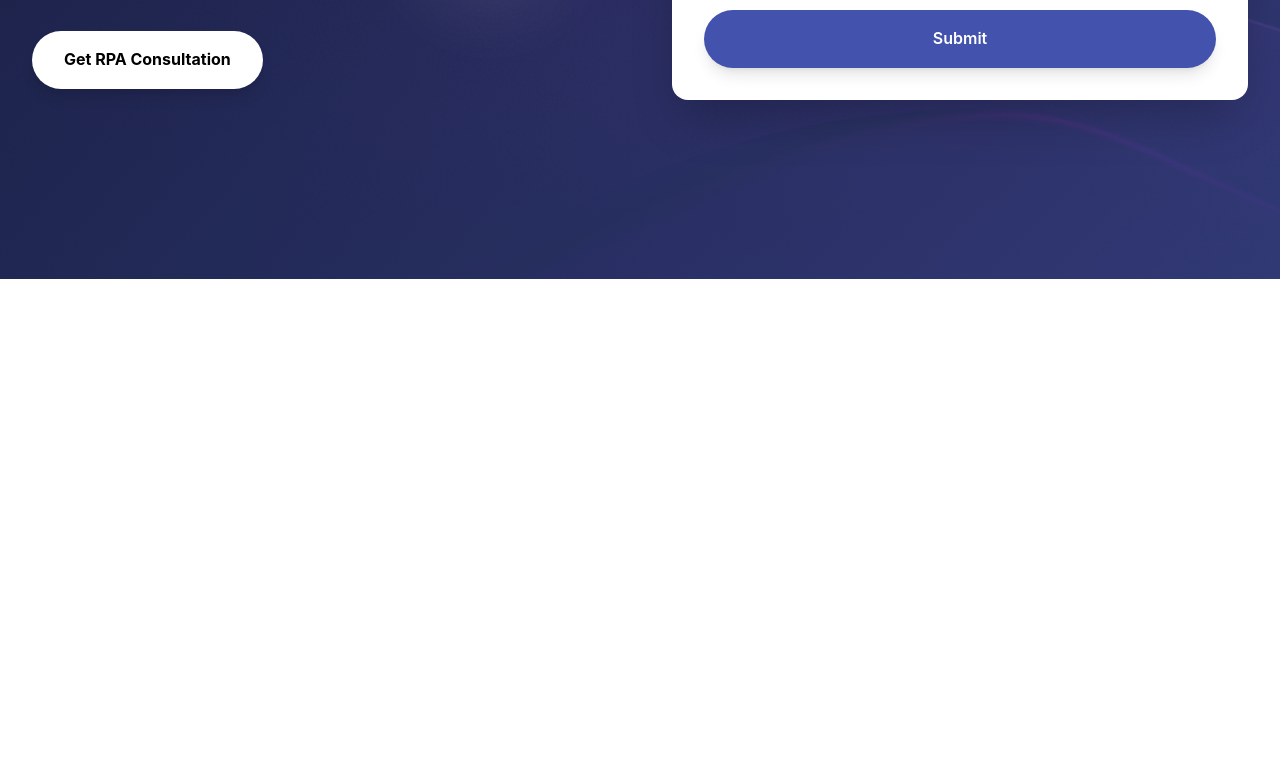
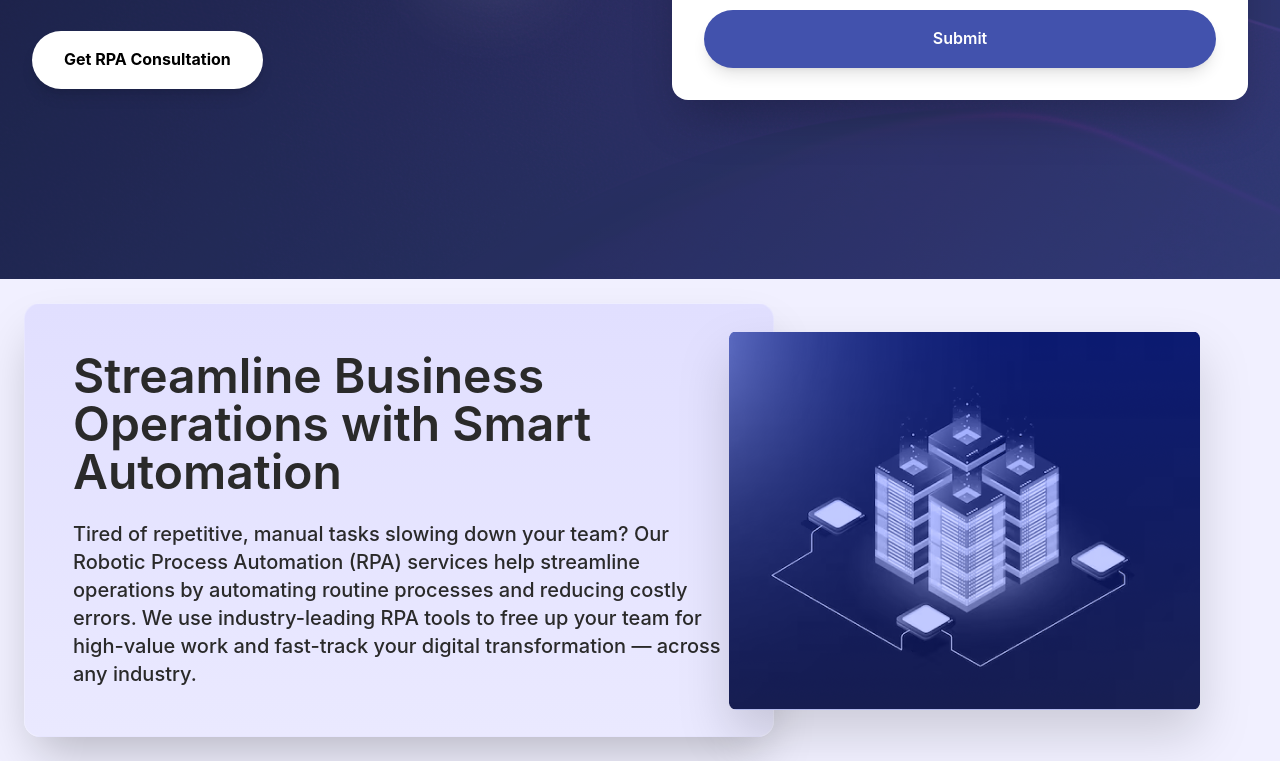
Before and after one commit to rastogi30/Mindor-tech, a Next.js app: page /services/rpa in a window 1280 px wide. Shown: the part 521-1282 px from the top of the page. Before the commit the page ends 800 px from the top, so only its background shows below. Built offline with nearby package versions, Linux system fonts and the light colour scheme.

Commit message:
minor addition

```diff
--- a/src/components/Mindor.tsx
+++ b/src/components/Mindor.tsx
@@ -1,7 +1,7 @@
 import React from 'react';
 
 interface MindorProps {
-  variant?: 'default' | 'service' | 'blockchain';
+  variant?: 'default' | 'service' | 'blockchain' | 'rpa';
 }
 
 const Mindor: React.FC<MindorProps> = ({ variant = 'default' }) => {
@@ -23,6 +23,12 @@ const Mindor: React.FC<MindorProps> = ({ variant = 'default' }) => {
             description: "In the era of digital transformation, blockchain stands out as a revolutionary technology. At Mindor, we offer comprehensive blockchain development services that empower businesses to leverage the benefits of decentralization, transparency, and security.",
             image: "/assets/block.png",
             alt: "Mindor Blockchain"
+        },
+        rpa: {
+            title: "Streamline Business Operations with Smart Automation",
+            description: "Tired of repetitive, manual tasks slowing down your team? Our Robotic Process Automation (RPA) services help streamline operations by automating routine processes and reducing costly errors. We use industry-leading RPA tools to free up your team for high-value work and fast-track your digital transformation — across any industry.",
+            image: "/assets/block.png",
+            alt: "Mindor RPA"
         }
     };
 
--- a/src/services/rpa.tsx
+++ b/src/services/rpa.tsx
@@ -1,12 +1,14 @@
 import react from 'react'
 import Navbar from '@/components/Navbar';
 import Landing from '@/components/webcomponents/landing';
+import Mindor from '@/components/Mindor';
 
 const RPA: React.FC = () => {
   return (
     <div>
       <Navbar />
       <Landing variant="rpa" />
+      <Mindor variant="rpa" />
     </div>
   )
 }
```
